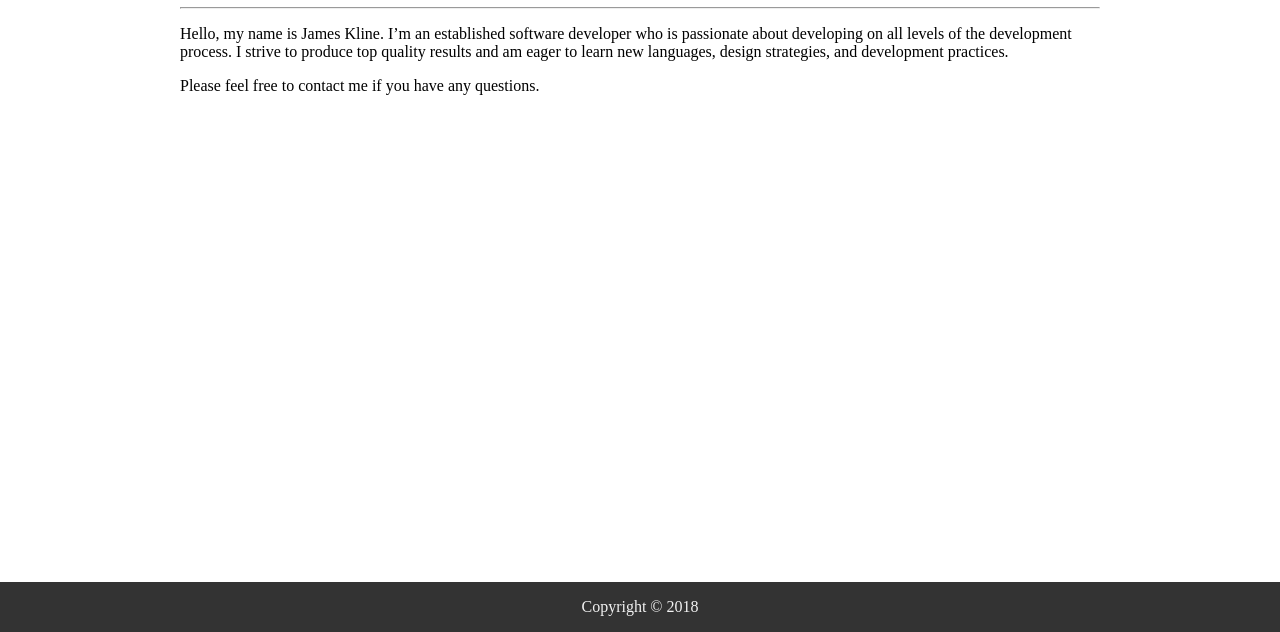
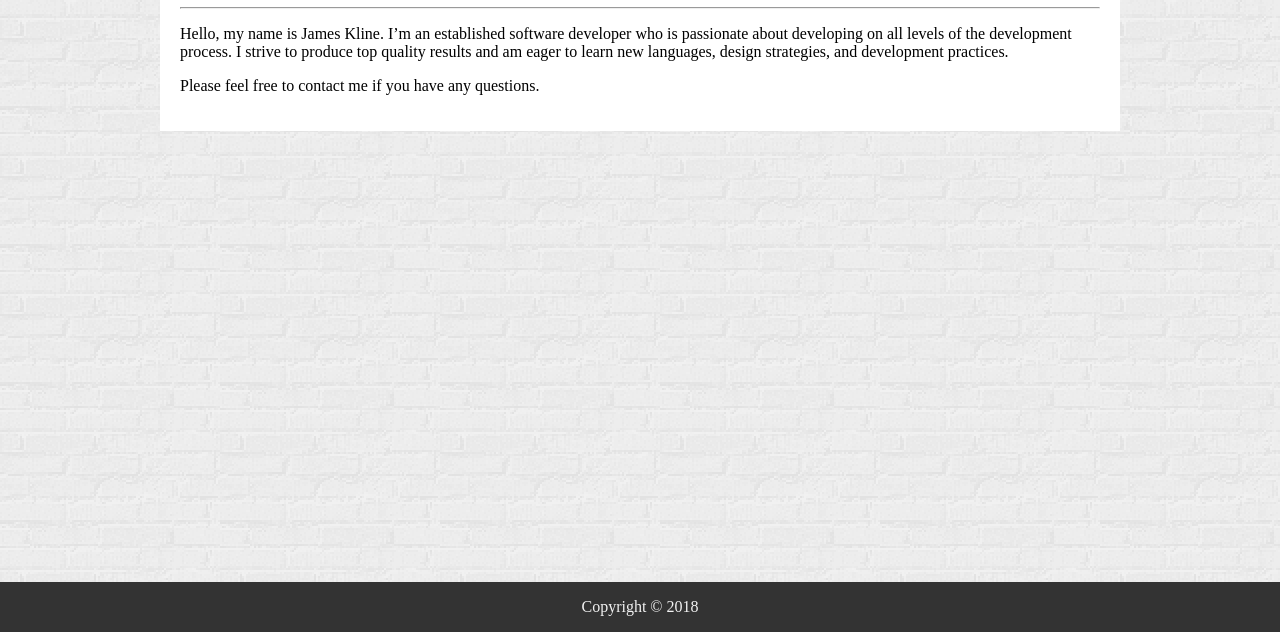
Before and after one commit to jamesk111/Basic-Portfolio, a plain HTML site: page index.html in a window 1280 px wide. Shown: the part 168-800 px from the top of the page. Drawn offline with Linux system fonts and the light colour scheme.

Commit message:
updated index.html

```diff
--- a/assets/css/style.css
+++ b/assets/css/style.css
@@ -15,6 +15,8 @@ body {
     margin: 0;
     padding-bottom: 6rem;
     min-height: 100%;
+    background-image: url(../images/bg-img.png);
+    background-repeat: repeat;
 }
 
 /* Overall Nav settings */
```
